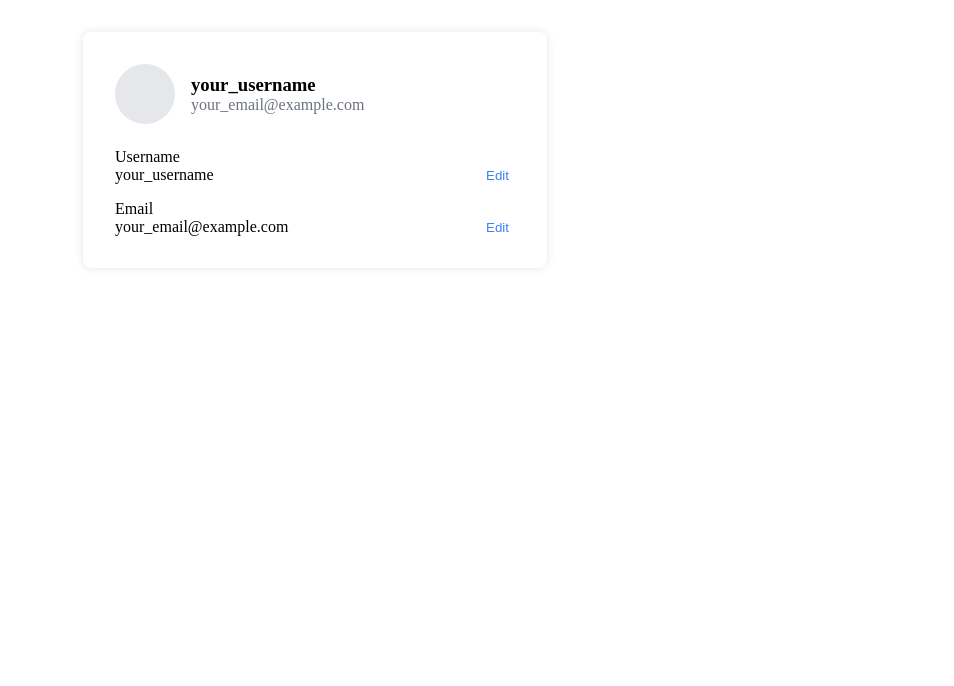
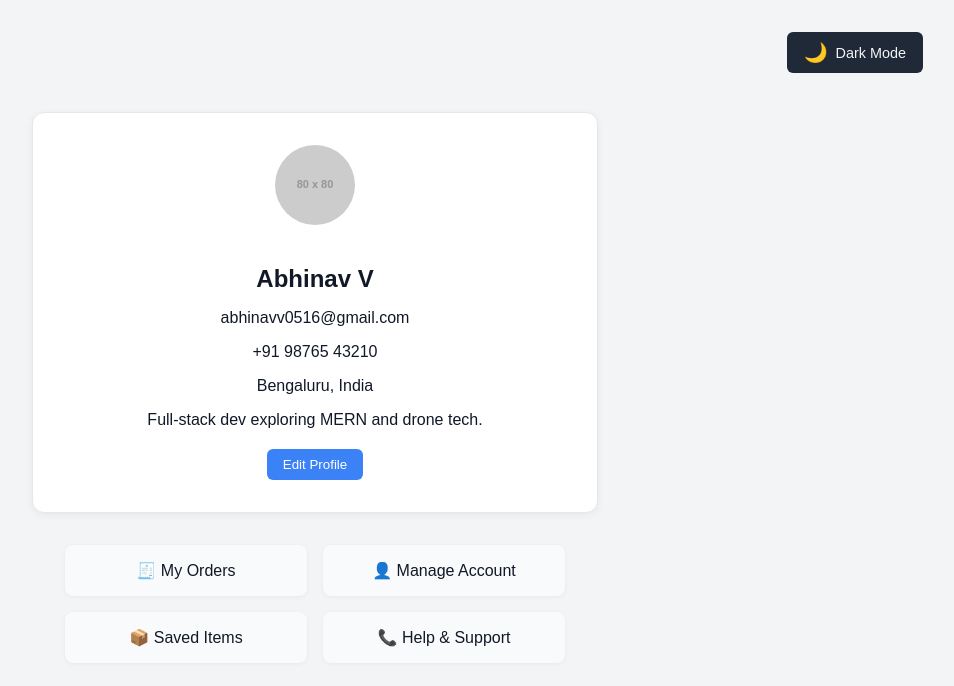
Before and after one commit to varshithareddyallu05/EcoFinds, a React (Create React App) app in the folder frontend/: page /dashboard in a window 1280 px wide. Shown: the top 686 px of the page, without its empty margins (325-1279 px from the left). Built offline with nearby package versions, Linux system fonts and the light colour scheme.

Commit message:
Updated UserDashboard with Myntra-style layout and theme toggle

```diff
--- /dev/null
+++ b/frontend/src/ThemeContext.js
@@ -0,0 +1,20 @@
+import React, { createContext, useState, useEffect } from "react";
+
+export const ThemeContext = createContext();
+
+export const ThemeProvider = ({ children }) => {
+  const [darkMode, setDarkMode] = useState(() => {
+    return localStorage.getItem("theme") === "dark";
+  });
+
+  useEffect(() => {
+    document.body.className = darkMode ? "dark" : "light";
+    localStorage.setItem("theme", darkMode ? "dark" : "light");
+  }, [darkMode]);
+
+  return (
+    <ThemeContext.Provider value={{ darkMode, setDarkMode }}>
+      {children}
+    </ThemeContext.Provider>
+  );
+};
--- /dev/null
+++ b/frontend/src/ThemeToggle.js
@@ -0,0 +1,37 @@
+import React, { useContext } from "react";
+import { ThemeContext } from "./ThemeContext"; // adjust path if needed
+
+function ThemeToggle() {
+  const { darkMode, setDarkMode } = useContext(ThemeContext);
+
+  const toggleTheme = () => setDarkMode(!darkMode);
+
+  const styles = {
+    button: {
+      padding: "0.5rem 1rem",
+      margin: "1rem",
+      backgroundColor: darkMode ? "#f3f4f6" : "#1f2937",
+      color: darkMode ? "#1f2937" : "#f3f4f6",
+      border: "1px solid transparent",
+      borderRadius: "6px",
+      cursor: "pointer",
+      fontSize: "0.9rem",
+      display: "flex",
+      alignItems: "center",
+      gap: "0.5rem",
+      transition: "all 0.3s ease"
+    },
+    icon: {
+      fontSize: "1.2rem"
+    }
+  };
+
+  return (
+    <button onClick={toggleTheme} style={styles.button} aria-label="Toggle theme">
+      <span style={styles.icon}>{darkMode ? "🌞" : "🌙"}</span>
+      {darkMode ? "Light Mode" : "Dark Mode"}
+    </button>
+  );
+}
+
+export default ThemeToggle;
--- a/frontend/src/auth/LoginPage.js
+++ b/frontend/src/auth/LoginPage.js
@@ -1,12 +1,48 @@
-import React, { useState } from "react";
+import React, { useState, useContext } from "react";
+import { ThemeContext } from "../ThemeContext";
 
 function LoginPage() {
   const [email, setEmail] = useState("");
   const [password, setPassword] = useState("");
+  const [showPassword, setShowPassword] = useState(false);
+  const { darkMode, setDarkMode } = useContext(ThemeContext);
 
   return (
-    <div style={{ backgroundColor: "#f3f4f6", minHeight: "100vh", display: "flex", justifyContent: "center", alignItems: "center" }}>
-      <div style={{ backgroundColor: "white", padding: "2rem", borderRadius: "8px", width: "300px", boxShadow: "0 0 10px rgba(0,0,0,0.1)" }}>
+    <div
+      style={{
+        backgroundColor: darkMode ? "#111827" : "#f3f4f6",
+        minHeight: "100vh",
+        display: "flex",
+        justifyContent: "center",
+        alignItems: "center",
+        color: darkMode ? "#f3f4f6" : "#111827"
+      }}
+    >
+      <div style={{ position: "absolute", top: "1rem", right: "1rem" }}>
+        <button
+          onClick={() => setDarkMode(!darkMode)}
+          style={{
+            padding: "0.5rem",
+            backgroundColor: darkMode ? "#f3f4f6" : "#1f2937",
+            color: darkMode ? "#1f2937" : "#f3f4f6",
+            border: "none",
+            borderRadius: "4px",
+            cursor: "pointer"
+          }}
+        >
+          {darkMode ? "🌞 Light Mode" : "🌙 Dark Mode"}
+        </button>
+      </div>
+
+      <div
+        style={{
+          backgroundColor: darkMode ? "#1f2937" : "white",
+          padding: "2rem",
+          borderRadius: "8px",
+          width: "300px",
+          boxShadow: "0 0 10px rgba(0,0,0,0.1)"
+        }}
+      >
         <h2 style={{ textAlign: "center", marginBottom: "1rem" }}>EcoFinds Login</h2>
         <input
           type="email"
@@ -16,12 +52,25 @@ function LoginPage() {
           style={inputStyle}
         />
         <input
-          type="password"
+          type={showPassword ? "text" : "password"}
           placeholder="Password"
           value={password}
           onChange={(e) => setPassword(e.target.value)}
           style={inputStyle}
         />
+        <button
+          onClick={() => setShowPassword(!showPassword)}
+          style={{
+            marginBottom: "1rem",
+            background: "none",
+            border: "none",
+            color: "#3b82f6",
+            cursor: "pointer",
+            fontSize: "0.9rem"
+          }}
+        >
+          {showPassword ? "🙈 Hide Password" : "👁️ Show Password"}
+        </button>
         <button style={buttonStyle}>Login</button>
         <p style={{ textAlign: "center", marginTop: "1rem" }}>
           Don't have an account? <a href="/signup">Sign Up</a>
--- a/frontend/src/auth/SignUpPage.js
+++ b/frontend/src/auth/SignUpPage.js
@@ -1,13 +1,32 @@
-import React, { useState } from "react";
+import React, { useState, useContext } from "react";
+import { ThemeContext } from "../ThemeContext";
 
 function SignUpPage() {
   const [username, setUsername] = useState("");
   const [email, setEmail] = useState("");
   const [password, setPassword] = useState("");
+  const { darkMode } = useContext(ThemeContext);
 
   return (
-    <div style={{ backgroundColor: "#f3f4f6", minHeight: "100vh", display: "flex", justifyContent: "center", alignItems: "center" }}>
-      <div style={{ backgroundColor: "white", padding: "2rem", borderRadius: "8px", width: "300px", boxShadow: "0 0 10px rgba(0,0,0,0.1)" }}>
+    <div
+      style={{
+        backgroundColor: darkMode ? "#111827" : "#f3f4f6",
+        minHeight: "100vh",
+        display: "flex",
+        justifyContent: "center",
+        alignItems: "center",
+        color: darkMode ? "#f3f4f6" : "#111827"
+      }}
+    >
+      <div
+        style={{
+          backgroundColor: darkMode ? "#1f2937" : "white",
+          padding: "2rem",
+          borderRadius: "8px",
+          width: "300px",
+          boxShadow: "0 0 10px rgba(0,0,0,0.1)"
+        }}
+      >
         <h2 style={{ textAlign: "center", marginBottom: "1rem" }}>EcoFinds Sign Up</h2>
         <input
           type="text"
--- a/frontend/src/auth/UserDashboard.js
+++ b/frontend/src/auth/UserDashboard.js
@@ -1,41 +1,169 @@
-import React, { useState } from "react";
+import React, { useContext, useState } from "react";
+import { ThemeContext } from "../ThemeContext";
+import ThemeToggle from "../ThemeToggle";
 
 function UserDashboard() {
-  const [username, setUsername] = useState("your_username");
-  const [email, setEmail] = useState("your_email@example.com");
+  const { darkMode } = useContext(ThemeContext);
+  const [editMode, setEditMode] = useState(false);
+
+  const [user, setUser] = useState({
+    name: "Abhinav V",
+    email: "abhinavv0516@gmail.com",
+    phone: "+91 98765 43210",
+    dob: "2005-05-16",
+    location: "Bengaluru, India",
+    bio: "Full-stack dev exploring MERN and drone tech."
+  });
+
+  const handleChange = (e) => {
+    setUser({ ...user, [e.target.name]: e.target.value });
+  };
+
+  const containerStyle = {
+    backgroundColor: darkMode ? "#0d1117" : "#f3f4f6",
+    color: darkMode ? "#c9d1d9" : "#111827",
+    minHeight: "100vh",
+    padding: "2rem",
+    position: "relative"
+  };
+
+  const cardStyle = {
+    backgroundColor: darkMode ? "#161b22" : "#ffffff",
+    padding: "2rem",
+    borderRadius: "12px",
+    maxWidth: "500px",
+    margin: "5rem auto 2rem",
+    boxShadow: darkMode ? "none" : "0 2px 8px rgba(0,0,0,0.05)",
+    border: darkMode ? "1px solid #30363d" : "1px solid #e5e7eb",
+    textAlign: "center"
+  };
+
+  const avatarStyle = {
+    width: "80px",
+    height: "80px",
+    borderRadius: "50%",
+    objectFit: "cover",
+    marginBottom: "1rem"
+  };
+
+  const inputStyle = {
+    width: "100%",
+    padding: "0.5rem",
+    marginBottom: "1rem",
+    borderRadius: "6px",
+    border: "1px solid #ccc",
+    fontSize: "0.95rem"
+  };
+
+  const buttonStyle = {
+    marginTop: "1rem",
+    padding: "0.5rem 1rem",
+    backgroundColor: "#3b82f6",
+    color: "#ffffff",
+    border: "none",
+    borderRadius: "6px",
+    fontWeight: "500",
+    cursor: "pointer"
+  };
+
+  const gridStyle = {
+    display: "grid",
+    gridTemplateColumns: "1fr 1fr",
+    gap: "1rem",
+    maxWidth: "500px",
+    margin: "0 auto"
+  };
+
+  const optionCard = {
+    backgroundColor: darkMode ? "#1f2937" : "#f9fafb",
+    padding: "1rem",
+    borderRadius: "8px",
+    textAlign: "center",
+    cursor: "pointer",
+    boxShadow: darkMode ? "none" : "0 1px 4px rgba(0,0,0,0.05)",
+    fontWeight: "500"
+  };
 
   return (
-    <div style={{ padding: "2rem", maxWidth: "400px", margin: "2rem auto", backgroundColor: "white", borderRadius: "8px", boxShadow: "0 0 10px rgba(0,0,0,0.1)" }}>
-      <div style={{ display: "flex", alignItems: "center", marginBottom: "1.5rem" }}>
-        <div style={{ width: "60px", height: "60px", backgroundColor: "#e5e7eb", borderRadius: "50%", marginRight: "1rem" }}></div>
-        <div>
-          <h3 style={{ margin: 0 }}>{username}</h3>
-          <p style={{ margin: 0, color: "#6b7280" }}>{email}</p>
-        </div>
+    <div style={containerStyle}>
+      <div style={{ position: "absolute", top: "1rem", right: "1rem" }}>
+        <ThemeToggle />
       </div>
-      <div style={{ marginBottom: "1rem" }}>
-        <label>Username</label>
-        <div style={{ display: "flex", justifyContent: "space-between", alignItems: "center" }}>
-          <span>{username}</span>
-          <button style={editButtonStyle} onClick={() => setUsername(prompt("Enter new username:", username))}>Edit</button>
-        </div>
+
+      <div style={cardStyle}>
+        <img
+          src="https://via.placeholder.com/80"
+          alt="Profile"
+          style={avatarStyle}
+        />
+
+        {editMode ? (
+          <>
+            <input
+              type="text"
+              name="name"
+              value={user.name}
+              onChange={handleChange}
+              style={inputStyle}
+            />
+            <input
+              type="email"
+              name="email"
+              value={user.email}
+              onChange={handleChange}
+              style={inputStyle}
+            />
+            <input
+              type="tel"
+              name="phone"
+              value={user.phone}
+              onChange={handleChange}
+              style={inputStyle}
+            />
+            <input
+              type="date"
+              name="dob"
+              value={user.dob}
+              onChange={handleChange}
+              style={inputStyle}
+            />
+            <input
+              type="text"
+              name="location"
+              value={user.location}
+              onChange={handleChange}
+              style={inputStyle}
+            />
+            <textarea
+              name="bio"
+              value={user.bio}
+              onChange={handleChange}
+              style={{ ...inputStyle, height: "80px" }}
+            />
+          </>
+        ) : (
+          <>
+            <h2 style={{ marginBottom: "0.5rem" }}>{user.name}</h2>
+            <p style={{ marginBottom: "0.25rem" }}>{user.email}</p>
+            <p style={{ marginBottom: "0.25rem" }}>{user.phone}</p>
+            <p style={{ marginBottom: "0.25rem" }}>{user.location}</p>
+            <p style={{ marginBottom: "0.25rem" }}>{user.bio}</p>
+          </>
+        )}
+
+        <button onClick={() => setEditMode(!editMode)} style={buttonStyle}>
+          {editMode ? "Save Changes" : "Edit Profile"}
+        </button>
       </div>
-      <div>
-        <label>Email</label>
-        <div style={{ display: "flex", justifyContent: "space-between", alignItems: "center" }}>
-          <span>{email}</span>
-          <button style={editButtonStyle} onClick={() => setEmail(prompt("Enter new email:", email))}>Edit</button>
-        </div>
+
+      <div style={gridStyle}>
+        <div style={optionCard}>🧾 My Orders</div>
+        <div style={optionCard}>👤 Manage Account</div>
+        <div style={optionCard}>📦 Saved Items</div>
+        <div style={optionCard}>📞 Help & Support</div>
       </div>
     </div>
   );
 }
 
-const editButtonStyle = {
-  backgroundColor: "transparent",
-  color: "#3b82f6",
-  border: "none",
-  cursor: "pointer"
-};
-
 export default UserDashboard;
--- /dev/null
+++ b/frontend/src/index.css
@@ -0,0 +1,29 @@
+/* Light Theme */
+body.light {
+  background-color: #f9fafb;
+  color: #111827;
+}
+
+/* Dark Theme */
+body.dark {
+  background-color: #111827;
+  color: #f9fafb;
+}
+
+/* Smooth transitions */
+body {
+  transition: background-color 0.3s ease, color 0.3s ease;
+  font-family: Arial, sans-serif;
+  margin: 0;
+  padding: 0;
+}
+
+/* Link styling */
+a {
+  color: #3b82f6;
+  text-decoration: none;
+}
+
+a:hover {
+  text-decoration: underline;
+}
--- a/frontend/src/index.js
+++ b/frontend/src/index.js
@@ -1,10 +1,15 @@
 import React from "react";
+import "./index.css";
 import ReactDOM from "react-dom/client";
 import App from "./App";
+import { ThemeProvider } from "./ThemeContext";
+import "./index.css";
 
 const root = ReactDOM.createRoot(document.getElementById("root"));
 root.render(
   <React.StrictMode>
-    <App />
+    <ThemeProvider>
+      <App />
+    </ThemeProvider>
   </React.StrictMode>
 );
```
